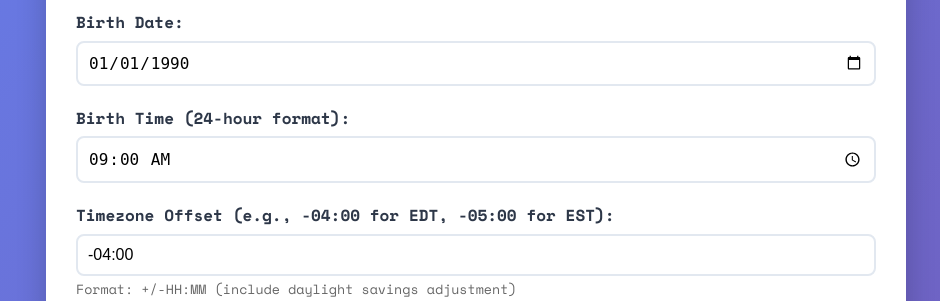
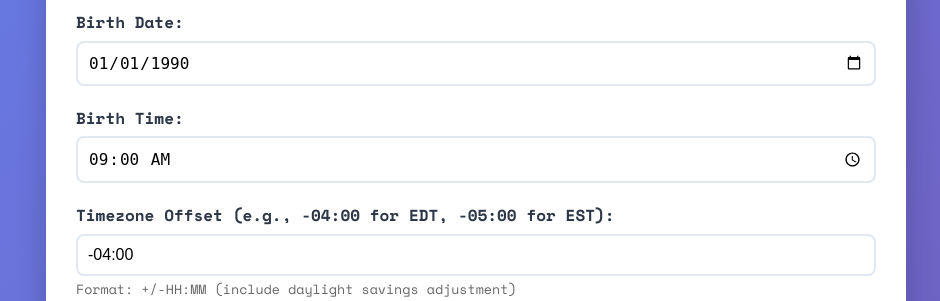
Before and after one commit to LindseyB/astro, a Flask app: page / in a window 1280 px wide. Shown: the part 201-502 px from the top of the page, without its empty margins (164-1104 px from the left). Run offline with Flask 3, Linux system fonts and the light colour scheme.

Commit message:
Remove the note about 24 hour time because its now platform dependent

```diff
--- a/templates/index.html
+++ b/templates/index.html
@@ -19,7 +19,7 @@
     </div>
 
     <div class="form-group">
-        <label for="birth_time">Birth Time (24-hour format):</label>
+        <label for="birth_time">Birth Time:</label>
         <input type="time" id="birth_time" name="birth_time" required
                value="09:00">
     </div>
```
